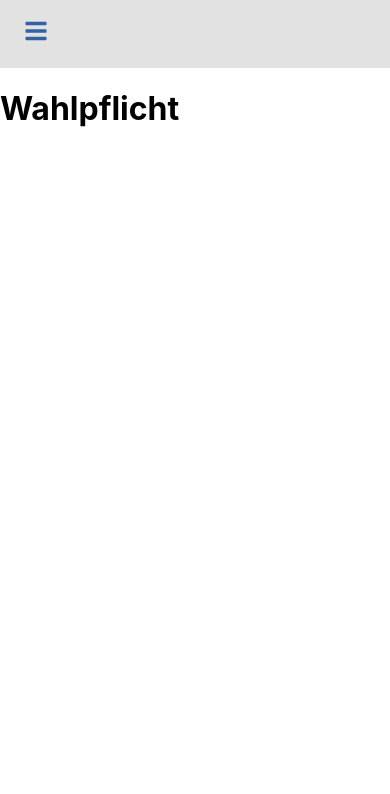
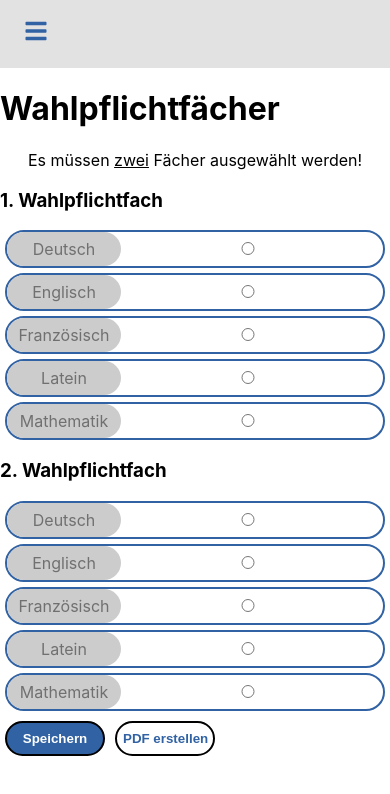
Before and after one commit to Doubrixel/digitalisierung-at-school, a React (Create React App) app in the folder frontend/: page /wahlpflicht in a window 390 px wide. Shown: the top 794 px of the page. Built offline with nearby package versions, Linux system fonts and the light colour scheme.

Commit message:
Basic responsive Layout created.

```diff
--- /dev/null
+++ b/frontend/src/pages/WahlpflichtEntryPage.css
@@ -0,0 +1,46 @@
+/*@media screen and (max-width: 1000px){#flexContainer {
+    display: flex;
+    flex-direction: row;
+    flex-grow: 10;
+    flex-basis: 0;
+    }
+}*/
+
+@media screen and (min-width: 550px){
+    #flexContainer{
+        margin: 0 auto;
+        display: flex;
+        align-items: center;
+        justify-content: space-evenly;
+        padding: 0.5rem;
+    }
+    .links-container{
+        display: flex;
+        align-self: flex-end;
+    }
+}
+
+#pdfButton{
+    margin: 5px;
+    border-radius: 20px;
+    border-color: black;
+    border-style: solid;
+    background-color: white;
+    color: var(--blue);
+    font-weight: 700;
+    width: 100px;
+    height:35px;
+    cursor: pointer;
+}
+
+#underline{
+    text-decoration: underline;
+}
+
+#hinweis{
+    text-align: center;
+}
+
+#buttonRow{
+    /*margin:auto;*/
+}
--- a/frontend/src/pages/WahlpflichtEntryPage.tsx
+++ b/frontend/src/pages/WahlpflichtEntryPage.tsx
@@ -3,10 +3,57 @@
  */
 
 import React from 'react';
+import RadioButtonFormInputFifthExamComponent from '../components/FormInput/forminputElementRadioButton';
+import './WahlpflichtEntryPage.css';
+import SubmitButtonFormInputFifthExamComponent from '../components/FormInput/forminputElementSubmitButton';
+
+const maxLabelWidth = '300px';
+const minLabelWidth = '100px';
+
+function submitWahlpflichtWahl() {
+
+}
 
 function WahlpflichtEntryPage() {
   return (
-    <h1>Wahlpflicht</h1>
+    <>
+      <h1>Wahlpflichtfächer</h1>
+
+      <div id="hinweis">
+        Es müssen&nbsp;
+        <span id="underline">zwei</span>
+                &nbsp;Fächer ausgewählt werden!
+      </div>
+
+      <div id="flexContainer">
+        <form action="WahlpflichtEntryPage.tsx" id="Wahlpflichtfach1">
+          <h3>1. Wahlpflichtfach</h3>
+          <RadioButtonFormInputFifthExamComponent labelText="Deutsch" name="Wahlpflichtfach1" maxLabelWidth={maxLabelWidth} minLabelWidth={minLabelWidth} />
+          <RadioButtonFormInputFifthExamComponent labelText="Englisch" name="Wahlpflichtfach1" maxLabelWidth={maxLabelWidth} minLabelWidth={minLabelWidth} />
+          <RadioButtonFormInputFifthExamComponent labelText="Französisch" name="Wahlpflichtfach1" maxLabelWidth={maxLabelWidth} minLabelWidth={minLabelWidth} />
+          <RadioButtonFormInputFifthExamComponent labelText="Latein" name="Wahlpflichtfach1" maxLabelWidth={maxLabelWidth} minLabelWidth={minLabelWidth} />
+          <RadioButtonFormInputFifthExamComponent labelText="Mathematik" name="Wahlpflichtfach1" maxLabelWidth={maxLabelWidth} minLabelWidth={minLabelWidth} />
+        </form>
+
+        <form action="WahlpflichtEntryPage.tsx" id="Wahlpflichtfach2">
+          <h3>2. Wahlpflichtfach</h3>
+          <RadioButtonFormInputFifthExamComponent labelText="Deutsch" name="Wahlpflichtfach2" maxLabelWidth={maxLabelWidth} minLabelWidth={minLabelWidth} />
+          <RadioButtonFormInputFifthExamComponent labelText="Englisch" name="Wahlpflichtfach2" maxLabelWidth={maxLabelWidth} minLabelWidth={minLabelWidth} />
+          <RadioButtonFormInputFifthExamComponent labelText="Französisch" name="Wahlpflichtfach2" maxLabelWidth={maxLabelWidth} minLabelWidth={minLabelWidth} />
+          <RadioButtonFormInputFifthExamComponent labelText="Latein" name="Wahlpflichtfach2" maxLabelWidth={maxLabelWidth} minLabelWidth={minLabelWidth} />
+          <RadioButtonFormInputFifthExamComponent labelText="Mathematik" name="Wahlpflichtfach2" maxLabelWidth={maxLabelWidth} minLabelWidth={minLabelWidth} />
+        </form>
+
+        <div id="buttonRow">
+          <span id="submitButton">
+            <SubmitButtonFormInputFifthExamComponent onClickMethod={submitWahlpflichtWahl} />
+          </span>
+          <input type="submit" value="PDF erstellen" id="pdfButton" />
+        </div>
+
+      </div>
+    </>
+
   );
 }
 
```
Also changed, not shown: 1 other file (tests, documents, lock files or other folders).
